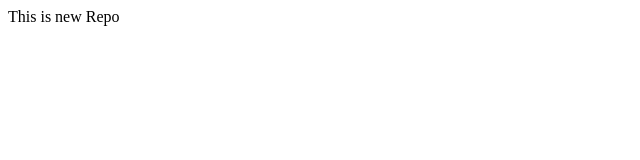
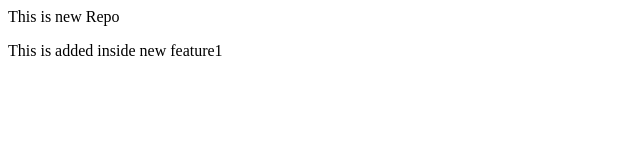
Before and after one commit to rohitgundeti83/localRepo, a plain HTML site: page index.html in a window 1280 px wide. Shown: the whole page, without its empty margins (0-640 px from the left). Drawn offline with Linux system fonts and the light colour scheme.

Commit message:
addd new feature

```diff
--- a/index.html
+++ b/index.html
@@ -1 +1,2 @@
 <p>This is new Repo</p>
+<p>This is added inside new feature1</p>
```
